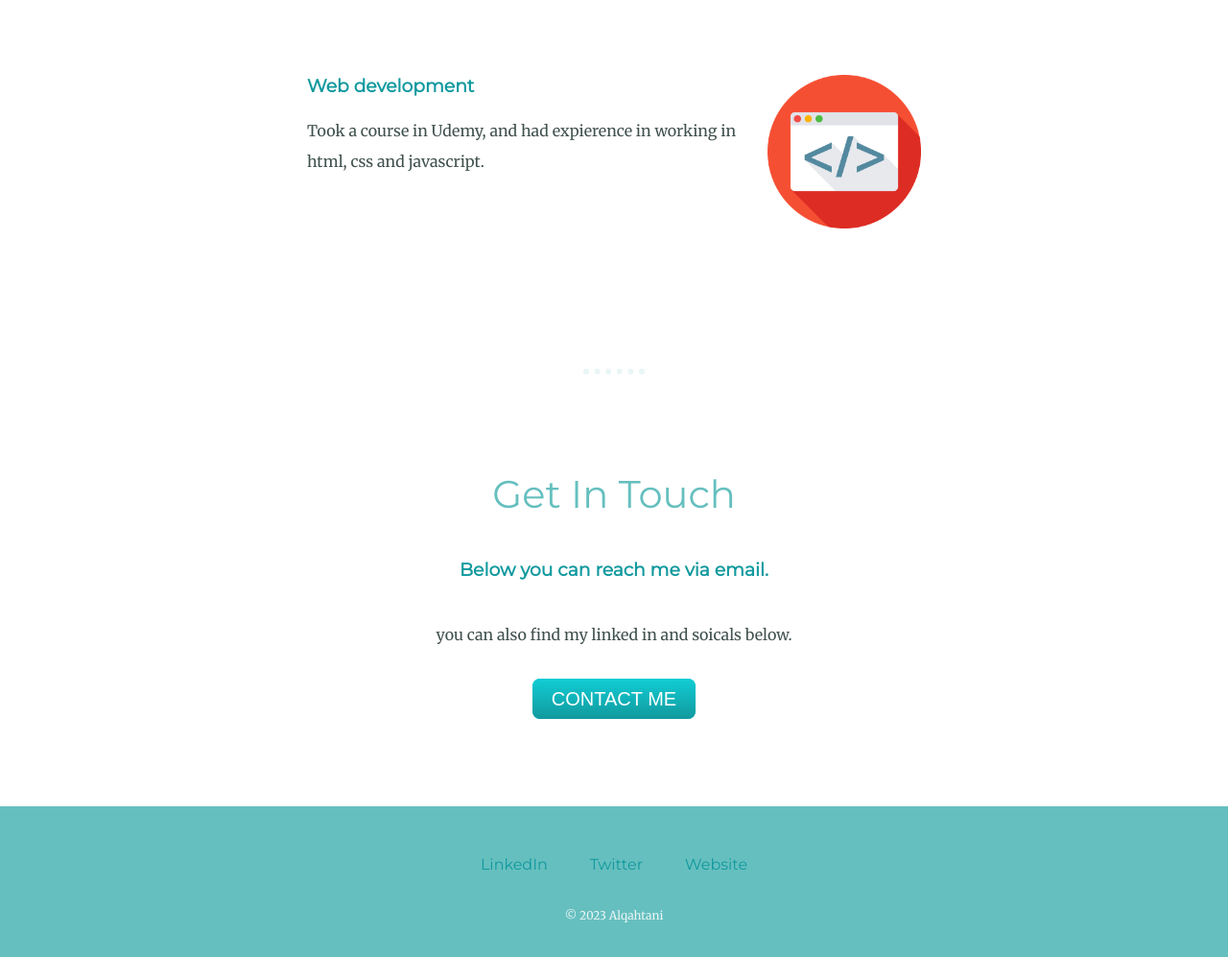
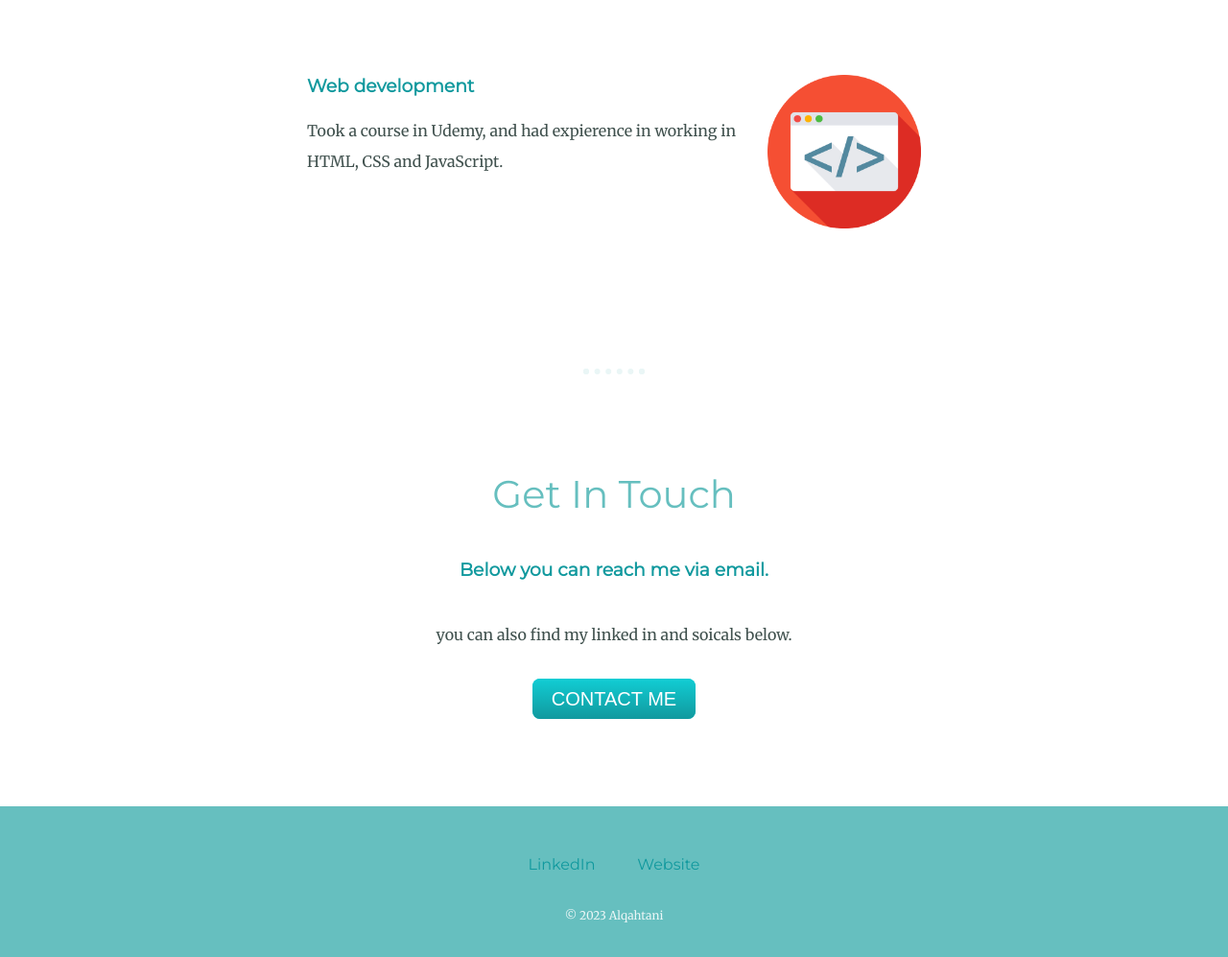
Before and after one commit to Snokiz1/profile, a plain HTML site: page index.html in a window 1280 px wide. Shown: the part 2280-3277 px from the top of the page at 96% size. Drawn offline with Linux system fonts and the light colour scheme.

Commit message:
Update index.html

```diff
--- a/index.html
+++ b/index.html
@@ -21,7 +21,7 @@
         <div class="profile">
           <img class="profile-img" src="images/profile.png" alt="profile-img">
           <h2>Hello.</h2>
-          <p class="intro">My name is Abdulaziz i'm a software engineer student at <a class="aintro" href="https://www.pmu.edu.sa/">Prince Mohammed Bin Fahd University.</a></p>
+          <p class="intro">My name is Abdulaziz i'm a software engineering student at <a class="aintro" href="https://www.pmu.edu.sa/">Prince Mohammed Bin Fahd University.</a></p>
         </div>
         <hr>
         <div class="skills">
@@ -34,7 +34,7 @@
           <div class="skill-row">
             <img class="code-img" src="images/1091328.png" alt="">
             <h3>Web development</h3>
-            <p>Took a course in Udemy, and had expierence in working in html, css and javascript.</p>
+            <p>Took a course in Udemy, and had expierence in working in HTML, CSS and JavaScript.</p>
           </div>
         </div>
         <hr>
@@ -49,8 +49,7 @@
 
       <div class="bottom-container">
         <a class="footer-link" href="https://www.linkedin.com/in/abdulaziz-abudahesh-96663b195/">LinkedIn</a>
-        <a class="footer-link" href="https://twitter.com/">Twitter</a>
-        <a class="footer-link" href="https://www.pmu.edu.sa/">Website</a>
+        <a class="footer-link" href="https://snokiz1.github.io/">Website</a>
         <p class="coppyright">© 2023 Alqahtani</p>
     </div>
 </body>
```
